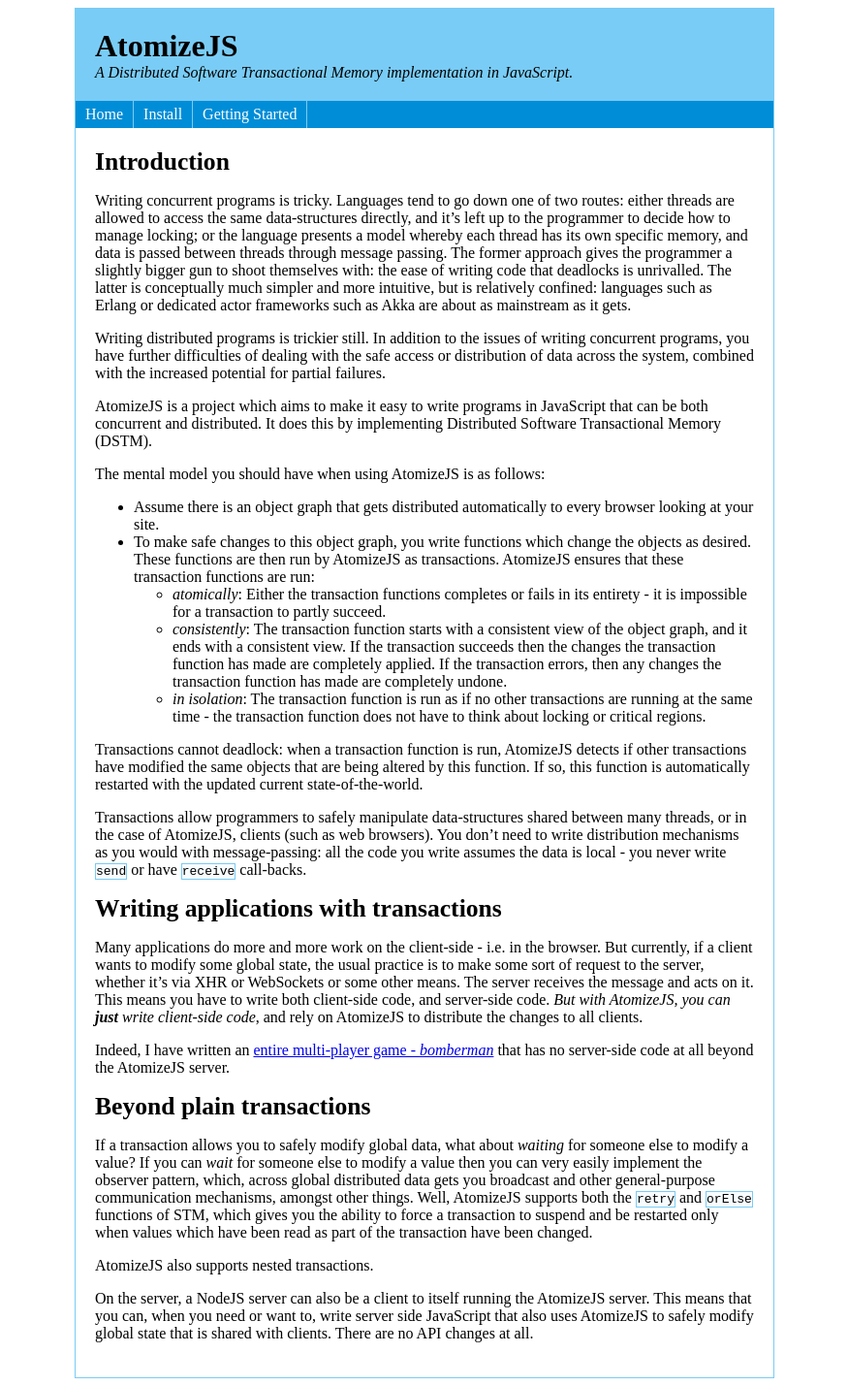
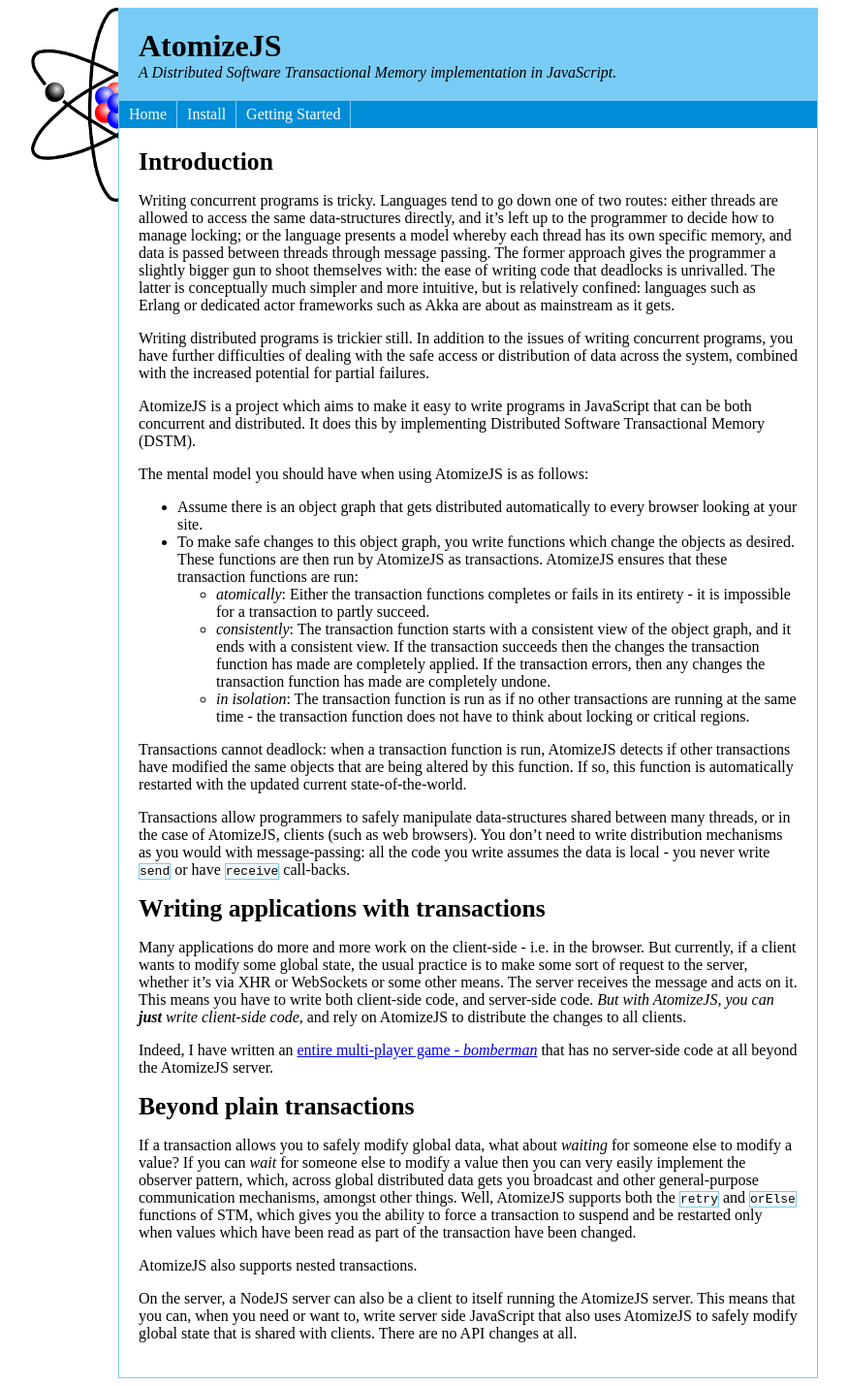
Before and after one commit to atomizejs/atomizejs.github.com, a Jekyll site: the page built from index.markdown, in a window 1280 px wide. Shown: the whole page at 97% size, without its empty margins (202-1077 px from the left). Built offline with Jekyll 4.4.1, drawn with Linux system fonts in a browser that asks for light colours; Markdown is read by kramdown in place of the engine named in the settings.

```diff
--- a/_layouts/default.html
+++ b/_layouts/default.html
@@ -9,6 +9,8 @@
 
 <body>
 
+<div id="outer">
+  <div id="logo"></div>
   <div id="container">
     <div id="header">
       <h1><a href="/">AtomizeJS</a></h1>
@@ -27,6 +29,7 @@
       {{ content }}
     </div>
   </div>
+</div>
 
 </body>
 </html>
--- a/stylesheets/site.css
+++ b/stylesheets/site.css
@@ -1,21 +1,39 @@
+#outer {
+        margin: 0 auto;
+        padding: 0;
+        width: 812px;
+        background: #ffffff;
+}
+
+#logo
+{
+        float: left;
+        margin: 0 auto;
+        padding: 0;
+        width: 90px;
+        height: 200px;
+        background-image: url('/images/atomizejs.png');
+}
+
 #container
 {
+        float: right;
         margin: 0 auto;
+        padding: 0;
         width: 720px;
-        background:#fff;
-        border: 1px solid#79ccf5;
+        border: 1px solid #79ccf5;
 }
 
 #header
 {
-        background:#79ccf5;
+        background: #79ccf5;
         padding: 20px;
 }
 
 #header a
 {
         text-decoration: none;
-        color:#000;
+        color: #000000;
 }
 
 #header h1 { margin: 0; }
@@ -24,7 +42,7 @@
 {
         float: left;
         width: 720px;
-        background:#008dd7;
+        background: #008dd7;
 }
 
 #navigation ul
@@ -44,12 +62,12 @@
         display: block;
         float: left;
         padding: 5px 10px;
-        color:#fff;
+        color: #ffffff;
         text-decoration: none;
-        border-right: 1px solid#79ccf5;
+        border-right: 1px solid #79ccf5;
 }
 
-#navigation li a:hover { background:#474ee4; }
+#navigation li a:hover { background: #474ee4; }
 
 #content
 {
@@ -59,28 +77,28 @@
 
 #content h1
 {
-        color:#000;
+        color: #000000;
         font-size: 160%;
         margin: 0 0 .5em;
 }
 
 #content h2
 {
-        color:#000;
+        color: #000000;
         font-size: 130%;
         margin: .5em 0 .5em;
 }
 
 #content h3
 {
-        color:#000;
+        color: #000000;
         font-size: 110%;
         margin: 1em 0 .5em;
 }
 
 #footer
 {
-        background:#ccc;
+        background: #c0c0c0;
         text-align: right;
         padding: 20px;
         height: 1%;
@@ -88,8 +106,8 @@
 
 code
 {
-        border: 1px solid#79ccf5;
-        background:#f7fcff;
+        border: 1px solid #79ccf5;
+        background: #f7fcff;
 }
 
 pre code
@@ -99,7 +117,7 @@ pre code
 
 pre
 {
-        border: 1px solid#79ccf5;
-        background:#f7fcff;
+        border: 1px solid #79ccf5;
+        background: #f7fcff;
         padding: 2px;
 }
```
Also changed, not shown: images/atomizejs.png (added), 2 other files. Lines whose indentation alone changed are shown as unchanged.
